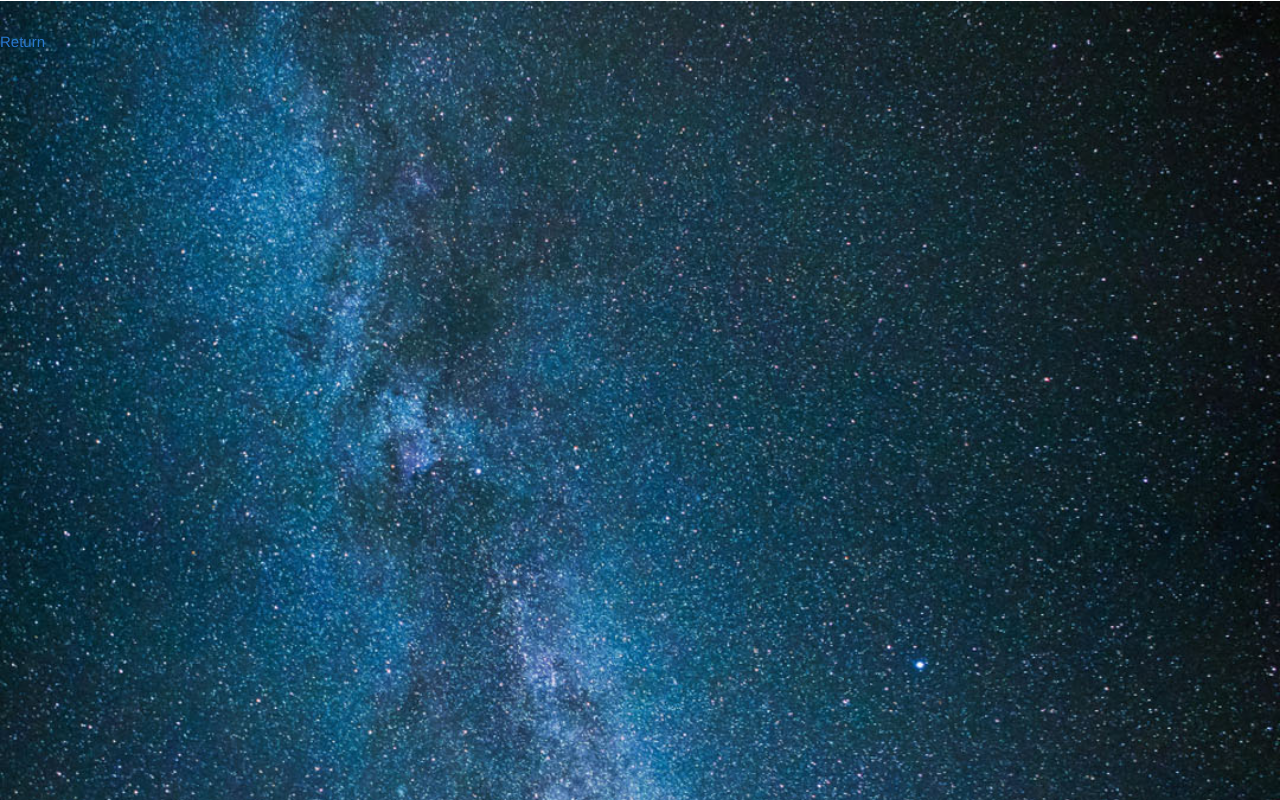
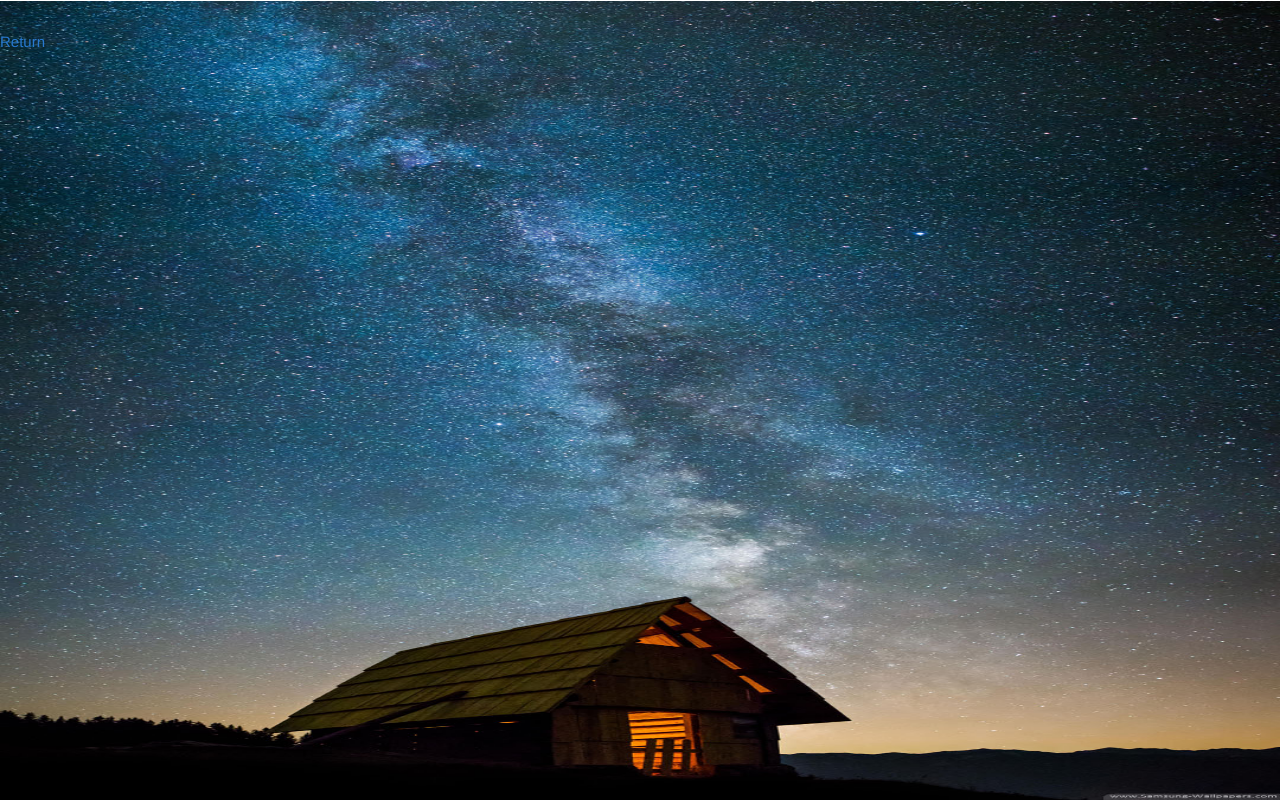
Before and after one commit to caladanY/caladanY.github.io, a plain HTML site: page try_new_page.html in a window 1280 px wide. Shown: the top 800 px of the page. Drawn offline with Linux system fonts and the light colour scheme.

Commit message:
fix white margin

```diff
--- a/try_new_page.html
+++ b/try_new_page.html
@@ -51,8 +51,8 @@
   <body>
 
 
-    <div style="position:absolute; width:100%; z-index:-1; left:0; top:0; margin:0px; padding:0px;">
-      <img id="bg" src="images/milkyWay.jpg"  width="100%" style="left:0; top:0;">
+    <div style="position:absolute; width:100%; height:100%; z-index:-1; left:0; top:0; margin:0px; padding:0px;">
+      <img id="bg" src="images/milkyWay.jpg" height="100%" width="100%" style="left:0; top:0; vertical-align: bottom;">
     </div>
     <div id="content-wrapper">
 	  <div id="main-content">
```
